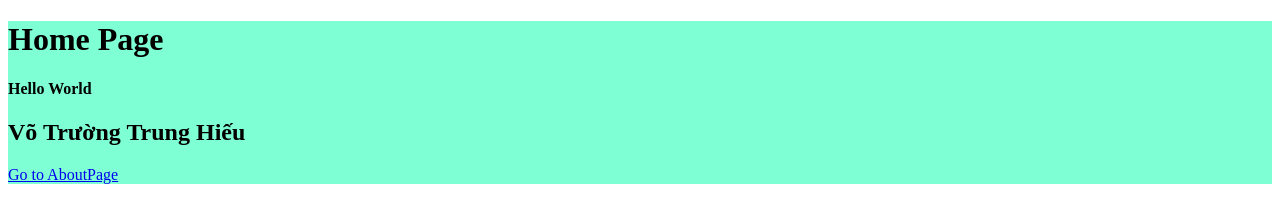
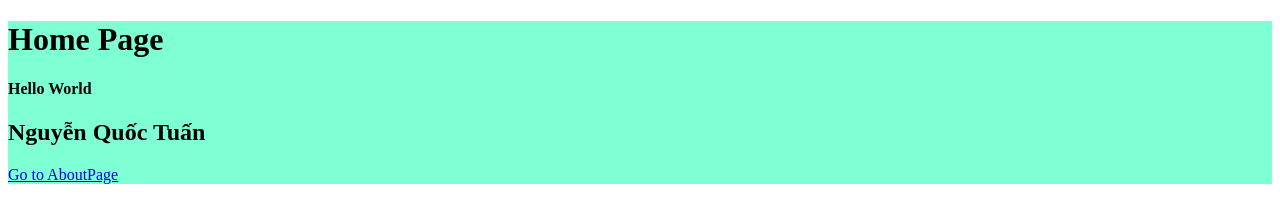
Before and after one commit to fc5y/user-fe, a React app: page / in a window 1280 px wide. Shown: the top 209 px of the page. Built offline with nearby package versions, Linux system fonts and the light colour scheme.

Commit message:
add my name

```diff
--- a/src/app/components/HomePage/index.js
+++ b/src/app/components/HomePage/index.js
@@ -8,7 +8,7 @@ function HomePage() {
     <div className={styles.container}>
       <h1>Home Page</h1>
       <h4>Hello World</h4>
-      <h2>Võ Trường Trung Hiếu</h2>
+      <h2>Nguyễn Quốc Tuấn</h2>
       <Link to="/about">Go to AboutPage</Link>
     </div>
   );
```
